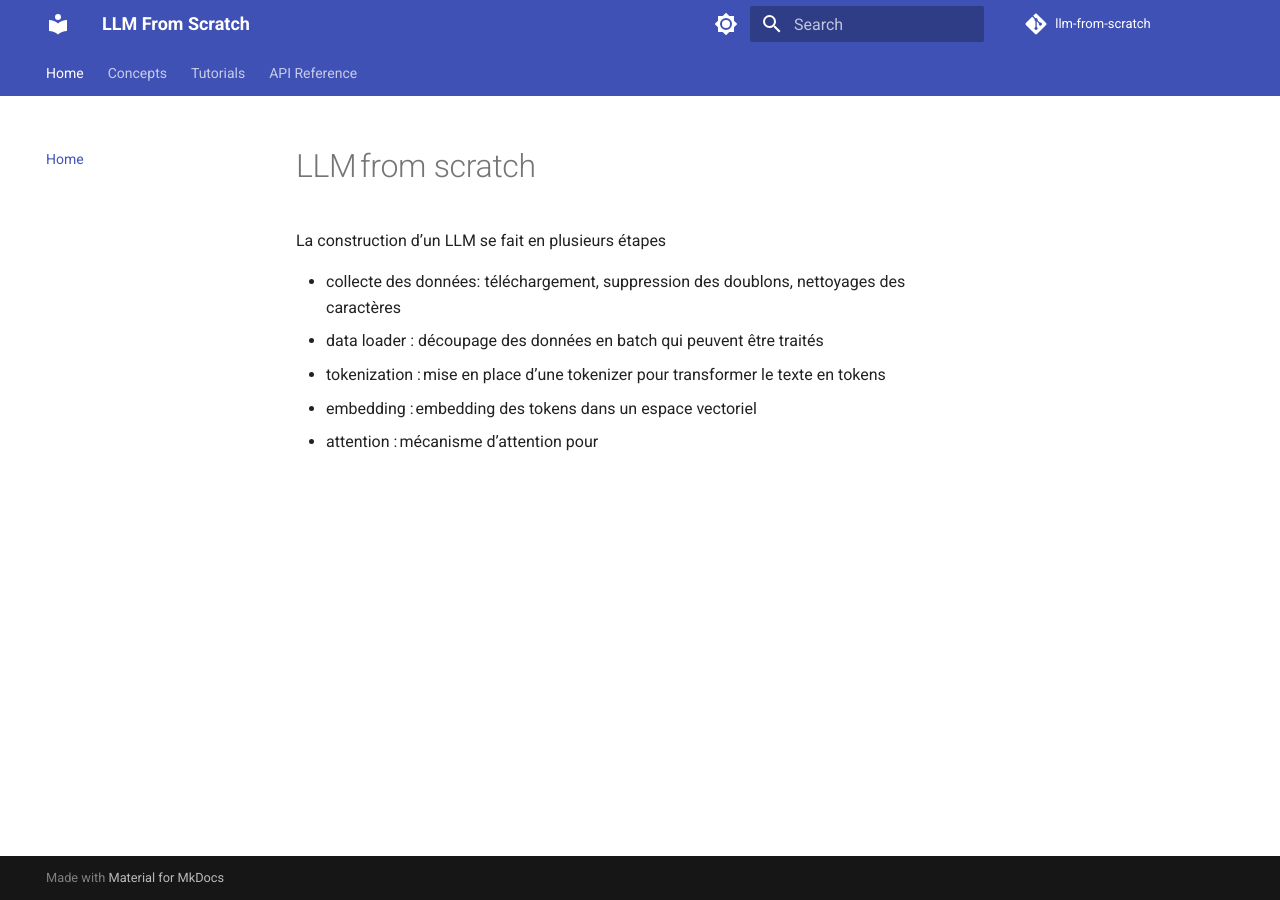
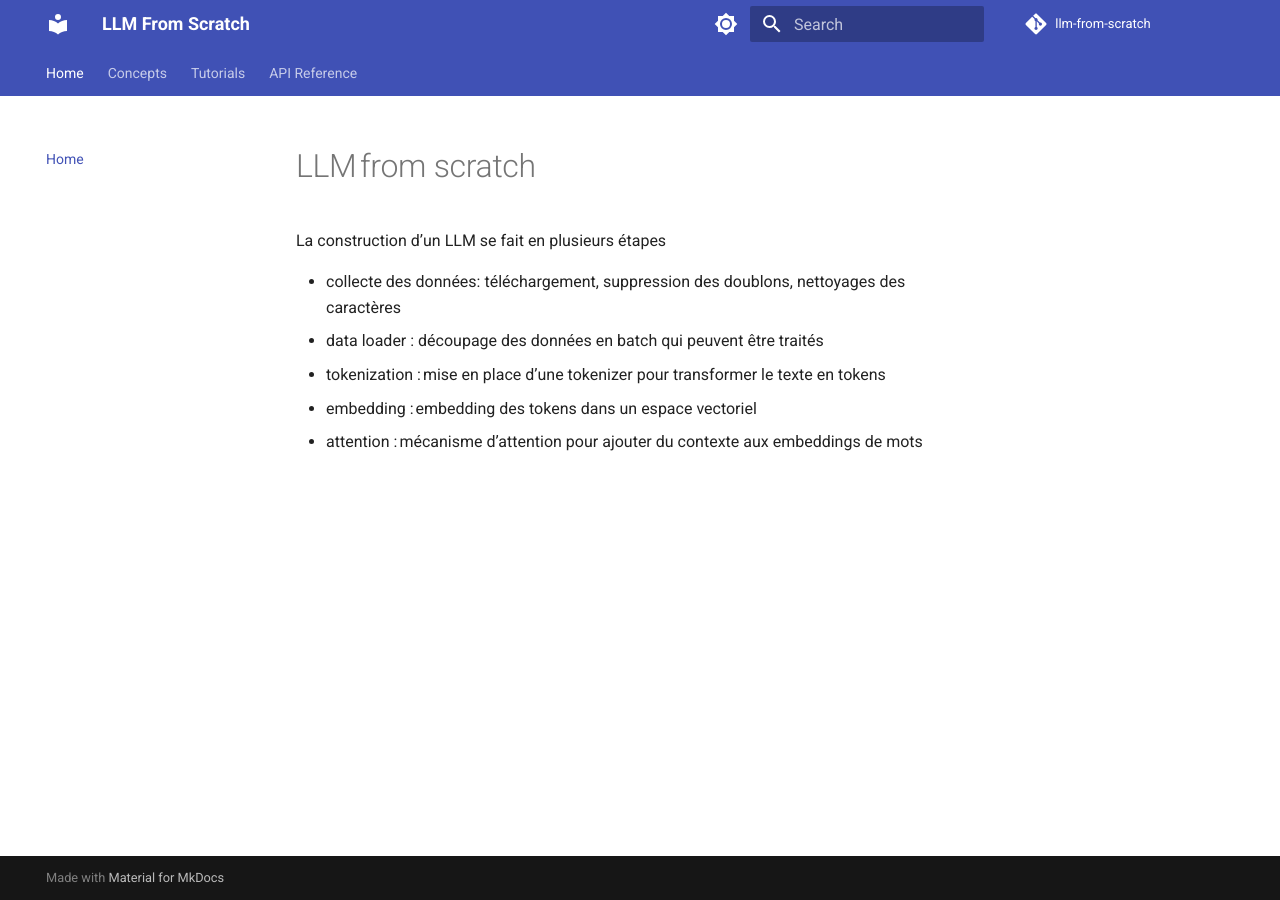
Before and after one commit to 1ou2/llm-from-scratch, an MkDocs documentation site: the page built from docs/index.md, in a window 1280 px wide. Built offline with MkDocs 1.6.1 and Material for MkDocs 9.7.7, drawn with Linux system fonts in a browser that asks for light colours; comment, search, counter and statistics services are not loaded.

```diff
--- a/docs/index.md
+++ b/docs/index.md
@@ -5,4 +5,4 @@ La construction d’un LLM se fait en plusieurs étapes
 - data loader : découpage des données en batch qui peuvent être traités
 - tokenization : mise en place d’une tokenizer pour transformer le texte en tokens
 - embedding : embedding des tokens dans un espace vectoriel
-- attention : mécanisme d’attention pour
+- attention : mécanisme d’attention pour ajouter du contexte aux embeddings de mots
```
Also changed, not shown: docs/overview.png (added), 1 other file.
